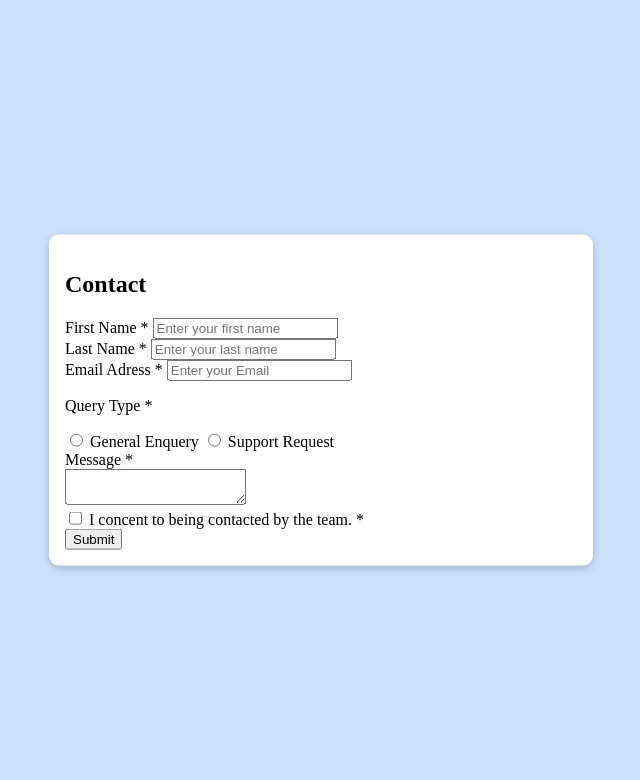
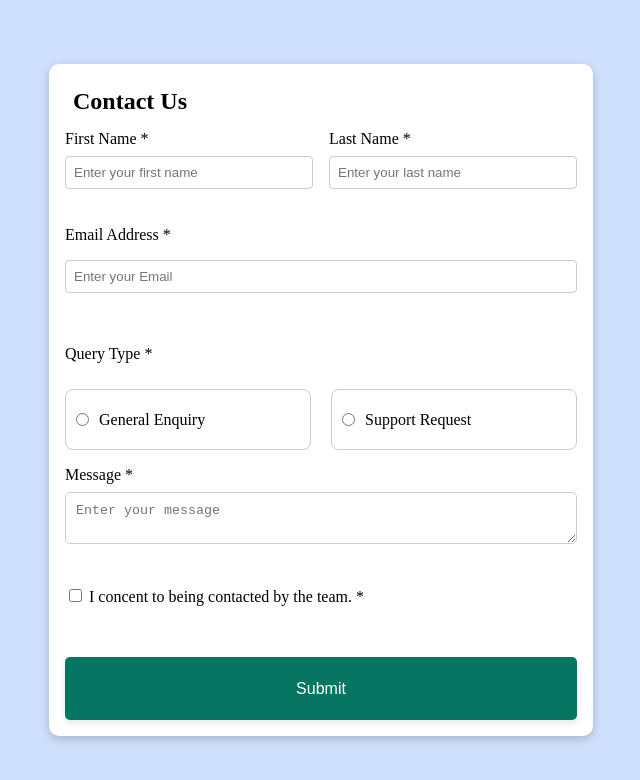
Before and after one commit to rishi-saxena-07/contact-form, a plain HTML site: page index.html in a window 1280 px wide. Shown: the whole page, without its empty margins (319-959 px from the left). Drawn offline with Linux system fonts and the light colour scheme.

Commit message:
structured form component esthatically

```diff
--- a/index.css
+++ b/index.css
@@ -3,19 +3,185 @@ body {
     display: flex;
     justify-content: center;
     align-items: center;
-
+    height: 100vh; /* Ensure body takes full height of the viewport */
 }
 
 #form-container {
     background-color: #ffffff;
     width: 40%;
+    min-height: 80%; /* Set a maximum height for the form container */
     box-shadow: 0 3px 10px rgb(0 0 0 / 0.2);
     border-radius: 10px;
     padding: 1rem;
+    overflow-y: auto; /* Enable vertical scrolling */
 
-    /* Making Div to the center */
+    /* Center the form container */
     position: absolute;
     top: 50%;
     left: 50%;
     transform: translate(-50%, -50%);
+
+    /* Grid layout */
+    display: grid;
+    grid-template-rows: 40px auto;
+    row-gap: 10px;
+
 }
+
+/* Heading styling */
+#form-heading{
+    margin: 8px;
+}
+
+/* General form layout */
+#contact-form {
+    display: grid;
+    grid-template-rows: repeat(6, auto); /* Create 6 rows where each row adjusts to the content size */
+    row-gap: 1rem; /* Add gap between the rows */
+}
+
+/* Name section */
+#name-section {
+    display: grid;
+    grid-template-columns: 1fr 1fr; /* Two columns for first and last name inputs */
+    column-gap: 1rem; /* Add gap between the two columns */
+}
+
+  .name-field {
+    display: flex;
+    flex-direction:column; /* Stack the label above the input */
+  }
+
+  input {
+    margin-top: 0.5rem; /* Add space between label and input */
+    padding: 0.5rem; /* Padding for the input field */
+    border: 1px solid #ccc; /* Simple border styling */
+    border-radius: 4px; /* Rounded corners */
+  }
+
+
+  #email-section {
+    display: flex;
+    flex-direction: column; /* Stack the label above the input */
+    grid-column: 1 / -1; /* Make the section span across all columns */
+  }
+
+  #email-section label {
+    margin-bottom: 0.5rem; /* Space between label and input */
+  }
+
+  #email-section input {
+    padding: 0.5rem;
+    border: 1px solid #ccc;
+    border-radius: 4px;
+    width: 100%; /* Input takes full width of the container */
+    box-sizing: border-box; /* Include padding and border in width calculation */
+  }
+
+  /* Query section */
+  #query-section {
+    display: grid;
+    grid-template-rows: auto 1fr; /* Two rows: one for <p> and one for .query-options */
+    row-gap: 10px; /* Space between the <p> tag and the radio buttons */
+  }
+
+  .query-options {
+    display: grid;
+    grid-template-columns: repeat(2, 1fr); /* Two columns for the radio buttons */
+    column-gap: 20px; /* Space between the radio buttons */
+  }
+
+  .radio-option {
+    border: 1px solid #ccc; /* Add a blue border */
+    padding: 10px; /* Space between the content and border */
+    border-radius: 8px; /* Rounded corners */
+    display: flex;
+    justify-content: start; /* Centers content horizontally */
+    align-items: center; /* Centers content vertically */
+    gap: 10px; /* Adds space between the radio button and the label */
+  }
+
+  .radio-option input[type="radio"] {
+    margin: 0; /* Remove default margins */
+  }
+
+  .radio-option:hover {
+    border-color: #0056b3; /* Darken border on hover */
+  }
+
+  /*Message-section*/
+#message-section {
+  display: flex;
+  flex-direction: column;
+  width: 100%;
+}
+
+#message-section label {
+  margin-bottom: 0.5rem; /* Adds some space between the label and the textarea */
+}
+
+#message-section textarea {
+  width: 100%; /* Ensures the textarea takes full width of the container */
+  padding: 10px; /* Adds padding inside the textarea */
+  border: 1px solid #ccc; /* Border around the textarea */
+  border-radius: 5px; /* Slightly rounded corners */
+  box-sizing: border-box; /* Ensures padding doesn't affect width */
+  resize: vertical; /* Allows the textarea to be resized only vertically */
+  min-height: 40px; /* Gives a reasonable minimum height */
+}
+
+
+ /* Submit button styling */
+#submit-btn {
+    background-color: #067561; /* background */
+    color: white; /* White text color */
+    padding: 12px 20px; /* Padding for button */
+    margin-top: 15px; /* Space between the button and elements above */
+    width: 100%; /* Full width of the container */
+    border: none; /* Remove default border */
+    border-radius: 5px; /* Rounded corners */
+    font-size: 16px; /* Adjust font size */
+    text-align: center; /* Center the text */
+    cursor: pointer; /* Change cursor to pointer */
+    box-shadow: 0 3px 6px rgba(0, 0, 0, 0.1); /* Add a slight box shadow */
+  }
+
+  #submit-btn:hover {
+    background-color: #04826b; /* Slightly darker green on hover */
+  }
+
+  #submit-btn:focus {
+    outline: none; /* Remove outline on focus */
+  }
+
+  /* Media query for mobile responsiveness */
+  @media (max-width: 768px) {
+    #form-container {
+      width: 90%; /* Make the form container take more space on mobile */
+      padding: 1rem;
+    }
+
+    /* Stack the name section fields vertically on smaller screens */
+    #name-section {
+      grid-template-columns: 1fr;
+    }
+
+    .name-field {
+      width: 100%;
+    }
+
+    /* Make the query options stack vertically on mobile */
+    .query-options {
+      grid-template-columns: 1fr;
+    }
+
+    /* Ensure the textarea takes full width */
+    #message-section textarea {
+      width: 100%;
+    }
+
+    /* Submit button remains full width */
+    #submit-btn {
+      width: 100%;
+    }
+  }
--- a/index.html
+++ b/index.html
@@ -1,46 +1,72 @@
 <!DOCTYPE html>
 <html lang="en">
   <head>
-    <meta charset="UTF-8">
-    <meta name="viewport" content="width=device-width, initial-scale=1.0">
-    <link rel="stylesheet" href="./index.css">
+    <meta charset="UTF-8" />
+    <meta name="viewport" content="width=device-width, initial-scale=1.0" />
+    <link rel="stylesheet" href="./index.css" />
     <title>Contact Form</title>
   </head>
   <body>
     <div id="form-container">
-        <h2 id="form-heading">Contact</h2>
+      <h2 id="form-heading">Contact Us</h2>
       <form action="submit" id="contact-form">
-            <div>
+        <div id="name-section">
+          <div class="name-field">
             <label for="first-name">First Name *</label>
-                <input type="text" placeholder="Enter your first name" id="first-name">
+            <input
+              type="text"
+              placeholder="Enter your first name"
+              id="first-name"
+            />
           </div>
-            <div>
+          <div class="name-field">
             <label for="last-name">Last Name *</label>
-                <input type="text" placeholder="Enter your last name" id="last-name">
-            </div>
-            <div>
-                <label for="email">Email Adress *</label>
-                <input type="text" placeholder="Enter your Email" id="email">
-            </div>
-            <div>
-                <p>Query Type *</p>
-                <div>
-                    <input type="radio" id="general-enquery" name="query-type" value="General">
-                    <label for="html">General Enquery</label>
-                    <input type="radio" id="support-request" name="query-type" value="Support">
-                    <label for="css">Support Request</label>
+            <input
+              type="text"
+              placeholder="Enter your last name"
+              id="last-name"
+            />
           </div>
         </div>
+        <div id="email-section">
+          <label for="email">Email Address *</label>
+          <input type="email" placeholder="Enter your Email" id="email" />
+        </div>
+
+        <div id="query-section">
+            <p>Query Type *</p>
+            <div class="query-options">
+              <div class="radio-option">
+                <input type="radio" id="general-enquery" name="query-type" value="General">
+                <label for="general-enquery">General Enquiry</label>
+              </div>
+              <div class="radio-option">
+                <input type="radio" id="support-request" name="query-type" value="Support">
+                <label for="support-request">Support Request</label>
+              </div>
+            </div>
+        </div>
+
+        <div id="message-section">
+            <label for="message">Message *</label>
+            <textarea name="message" id="message" placeholder="Enter your message"></textarea>
+        </div>
+
         <div>
-                <label for="message">Message *</label><br />
-                <textarea name="message" id="message"></textarea>
+          <input
+            type="checkbox"
+            id="concent"
+            name="concent-check"
+            value="agree"
+          />
+          <label for="concent">
+            I concent to being contacted by the team. *</label
+          >
         </div>
-            <div>
-                <input type="checkbox" id="concent" name="concent-check" value="agree">
-                <label for="concent"> I concent to being contacted by the team. *</label>
-            </div>
-            <button type="button">Submit</button>
+        <button type="button" id="submit-btn">Submit</button>
+
       </form>
     </div>
+    <script src="./script.js" ></script>
   </body>
 </html>
--- a/script.js
+++ b/script.js
@@ -0,0 +1,13 @@
+function selectButton(selectedId) {
+    // Get all buttons
+    const buttons = document.querySelectorAll('.query-button');
+
+    // Remove 'selected' class from all buttons
+    buttons.forEach(button => {
+      button.classList.remove('selected');
+    });
+
+    // Add 'selected' class to the clicked button
+    const selectedButton = document.getElementById(selectedId);
+    selectedButton.classList.add('selected');
+  }
```
Lines whose indentation alone changed are shown as unchanged.
